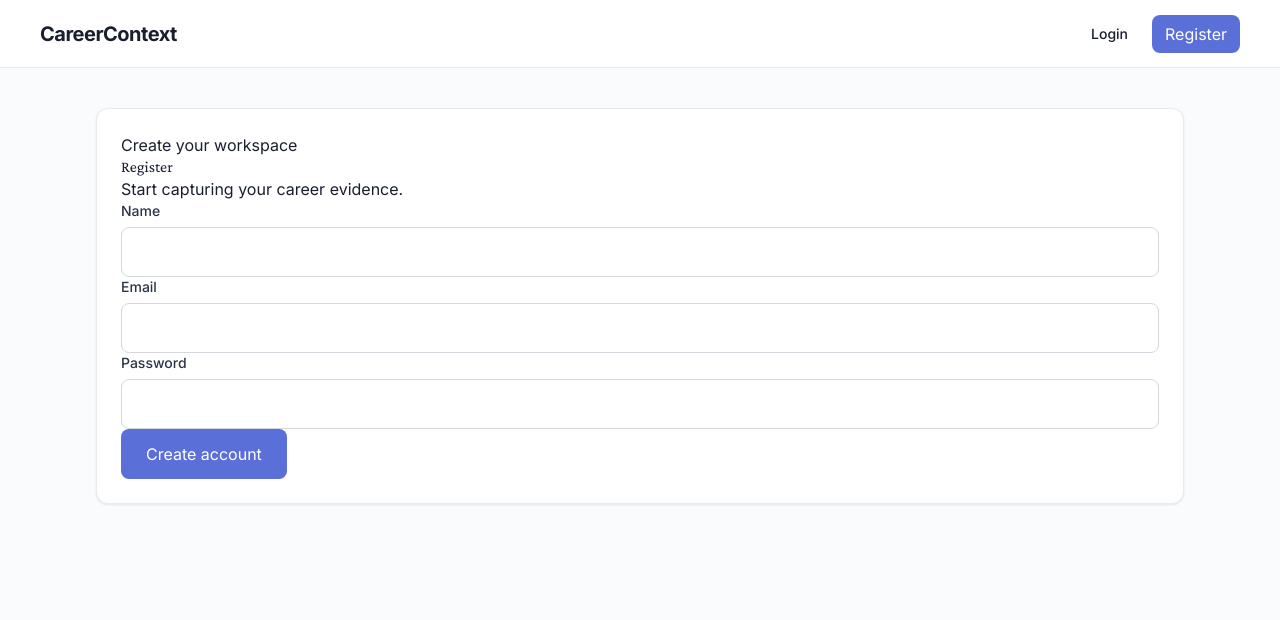
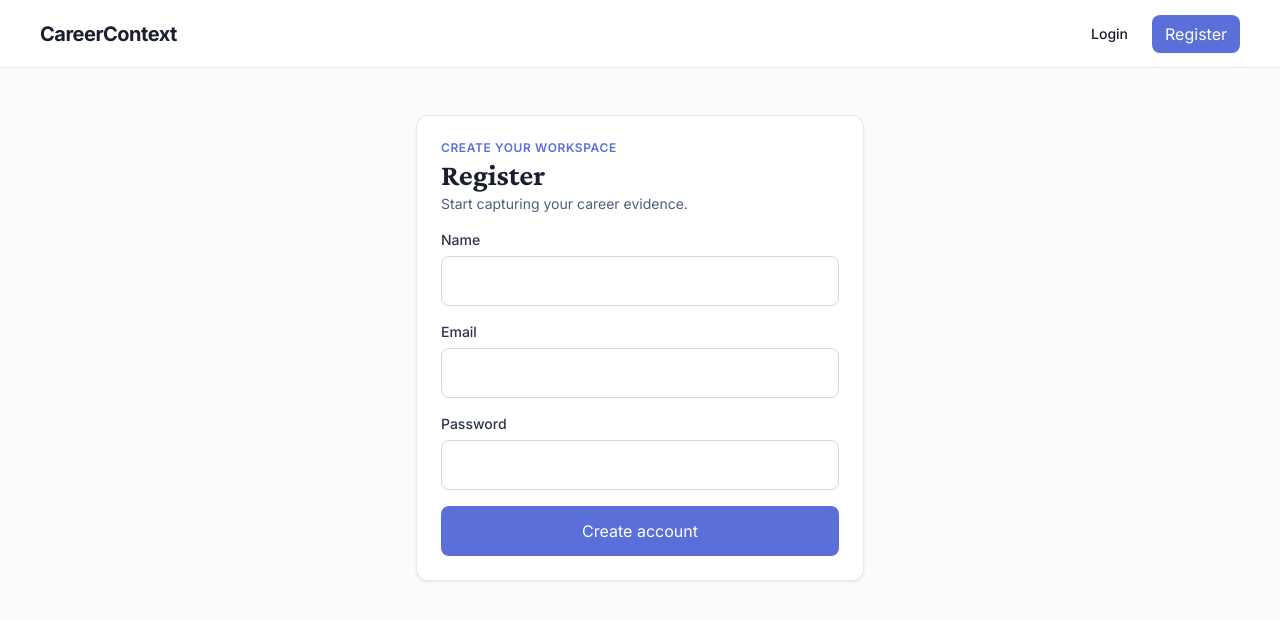
Before and after one commit to SamuelFleming/CareerContext_1, a React (Vite) app in the folder client/: page /register in a window 1280 px wide. Shown: the top 620 px of the page. Built offline with nearby package versions, Linux system fonts and the light colour scheme.

Commit message:
Update the LoginPage and RegisterPage with styling

```diff
--- a/client/src/features/auth/LoginPage.jsx
+++ b/client/src/features/auth/LoginPage.jsx
@@ -5,17 +5,27 @@ import Button from "../../components/ui/Button";
 
 export default function LoginPage() {
   return (
-    <div className="auth-page">
-      <Card className="auth-card">
-        <p className="eyebrow">Welcome back</p>
-        <h1>Login</h1>
-        <p>Access your CareerContext workspace.</p>
+    <div className="grid min-h-[60vh] place-items-center">
+      <Card className="flex w-full max-w-md flex-col gap-4">
+        <div>
+          <p className="text-xs font-semibold uppercase tracking-wider text-[var(--accent-600)]">
+            Welcome back
+          </p>
+          <h1 className="font-[var(--font-heading)] text-3xl font-bold text-[var(--primary-900)]">
+            Login
+          </h1>
+          <p className="mt-1 text-sm text-[var(--primary-600)]">
+            Access your CareerContext workspace.
+          </p>
+        </div>
 
-        <form className="form-stack">
+        <form className="flex flex-col gap-4">
           <Input id="email" label="Email" type="email" />
           <Input id="password" label="Password" type="password" />
 
-          <Button type="submit">Login</Button>
+          <Button type="submit" className="w-full">
+            Login
+          </Button>
         </form>
       </Card>
     </div>
--- a/client/src/features/auth/RegisterPage.jsx
+++ b/client/src/features/auth/RegisterPage.jsx
@@ -5,18 +5,28 @@ import Button from "../../components/ui/Button";
 
 export default function RegisterPage() {
   return (
-    <div className="auth-page">
-      <Card className="auth-card">
-        <p className="eyebrow">Create your workspace</p>
-        <h1>Register</h1>
-        <p>Start capturing your career evidence.</p>
+    <div className="grid min-h-[60vh] place-items-center">
+      <Card className="flex w-full max-w-md flex-col gap-4">
+        <div>
+          <p className="text-xs font-semibold uppercase tracking-wider text-[var(--accent-600)]">
+            Create your workspace
+          </p>
+          <h1 className="font-[var(--font-heading)] text-3xl font-bold text-[var(--primary-900)]">
+            Register
+          </h1>
+          <p className="mt-1 text-sm text-[var(--primary-600)]">
+            Start capturing your career evidence.
+          </p>
+        </div>
 
-        <form className="form-stack">
+        <form className="flex flex-col gap-4">
           <Input id="name" label="Name" type="text" />
           <Input id="email" label="Email" type="email" />
           <Input id="password" label="Password" type="password" />
 
-          <Button type="submit">Create account</Button>
+          <Button type="submit" className="w-full">
+            Create account
+          </Button>
         </form>
       </Card>
     </div>
```
